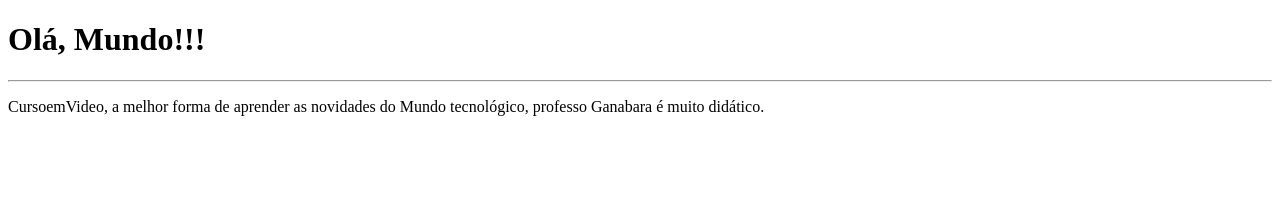
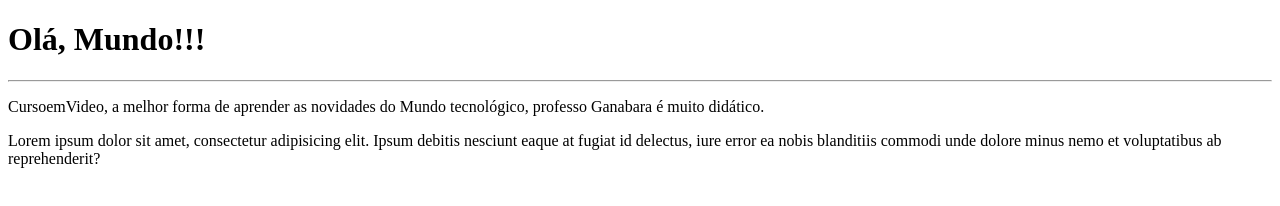
Before and after one commit to Angelino-Pires-Oliveira/Ola-Mundo, a plain HTML site: page site-exemplo/index.html in a window 1280 px wide. Drawn offline with Linux system fonts and the light colour scheme.

Commit message:
adicionei um parágrafo

```diff
--- a/site-exemplo/index.html
+++ b/site-exemplo/index.html
@@ -10,6 +10,7 @@
     <h1>Olá, Mundo!!!</h1>
     <hr>
     <p>CursoemVideo, a melhor forma de aprender as novidades do Mundo tecnológico, professo Ganabara é muito didático.</p>
+    <p>Lorem ipsum dolor sit amet, consectetur adipisicing elit. Ipsum debitis nesciunt eaque at fugiat id delectus, iure error ea nobis blanditiis commodi unde dolore minus nemo et voluptatibus ab reprehenderit?</p>
 <body>
 
 </body>
```
